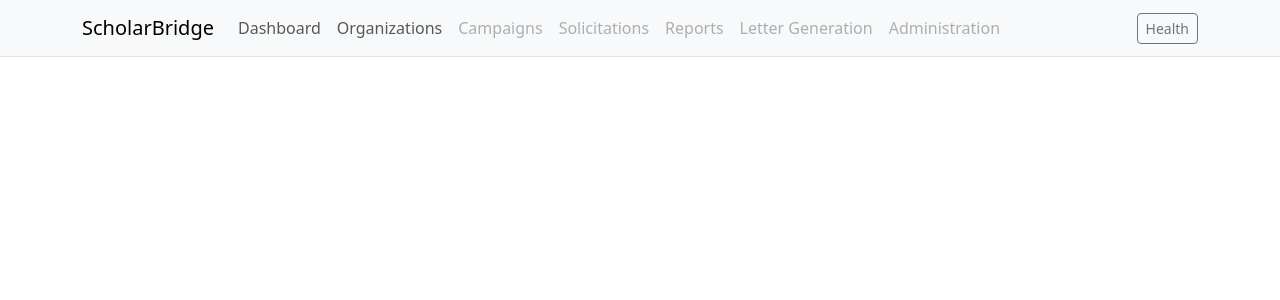
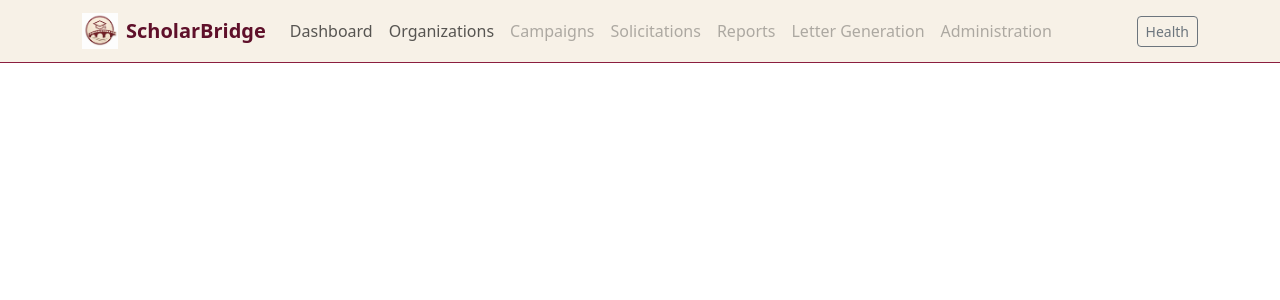
Before and after one commit to Stumpwiz/scholarbridge, a Flask app: template app/templates/base.html in a window 1280 px wide. Shown: the top 300 px of the page. Run offline with Flask 3, Linux system fonts and the light colour scheme; the template is opened without the code that fills it, so the values that code supplies are empty.

Commit message:
Add ScholarBridge branding and navbar logo integration.

```diff
--- /dev/null
+++ b/app/static/css/app.css
@@ -0,0 +1,25 @@
+.sb-navbar {
+    background-color: #f7f1e7 !important;
+    border-bottom-color: #8b1e3f !important;
+}
+
+.sb-navbar .navbar-brand {
+    color: #5f102a;
+    font-weight: 600;
+}
+
+.sb-navbar .navbar-brand:hover,
+.sb-navbar .navbar-brand:focus {
+    color: #4a0c20;
+}
+
+.sb-navbar-logo {
+    width: 2.25rem;
+    height: 2.25rem;
+    object-fit: contain;
+    flex-shrink: 0;
+}
+
+.sb-navbar-name {
+    line-height: 1.1;
+}
--- a/app/templates/base.html
+++ b/app/templates/base.html
@@ -10,11 +10,19 @@
         integrity="sha384-QWTKZyjpPEjISv5WaRU9OFeRpok6YctnYmDr5pNlyT2bRjXh0JMhjY6hW+ALEwIH"
         crossorigin="anonymous"
     >
+    <link rel="stylesheet" href="{{ url_for('static', filename='css/app.css') }}">
 </head>
 <body>
-<nav class="navbar navbar-expand-lg navbar-light bg-light border-bottom">
+<nav class="navbar navbar-expand-lg navbar-light bg-light border-bottom sb-navbar">
     <div class="container">
-        <a class="navbar-brand" href="{{ url_for('main.index') }}">{{ config.APP_NAME }}</a>
+        <a class="navbar-brand d-inline-flex align-items-center gap-2" href="{{ url_for('main.index') }}">
+            <img
+                src="{{ url_for('static', filename='img/branding/scholarBridgeLogo.png') }}"
+                alt="ScholarBridge logo"
+                class="sb-navbar-logo"
+            >
+            <span class="sb-navbar-name">{{ config.APP_NAME }}</span>
+        </a>
         <button class="navbar-toggler" type="button" data-bs-toggle="collapse" data-bs-target="#mainNav" aria-controls="mainNav" aria-expanded="false" aria-label="Toggle navigation">
             <span class="navbar-toggler-icon"></span>
         </button>
```
Also changed, not shown: app/static/img/branding/scholarBridgeLogo.png (added).
